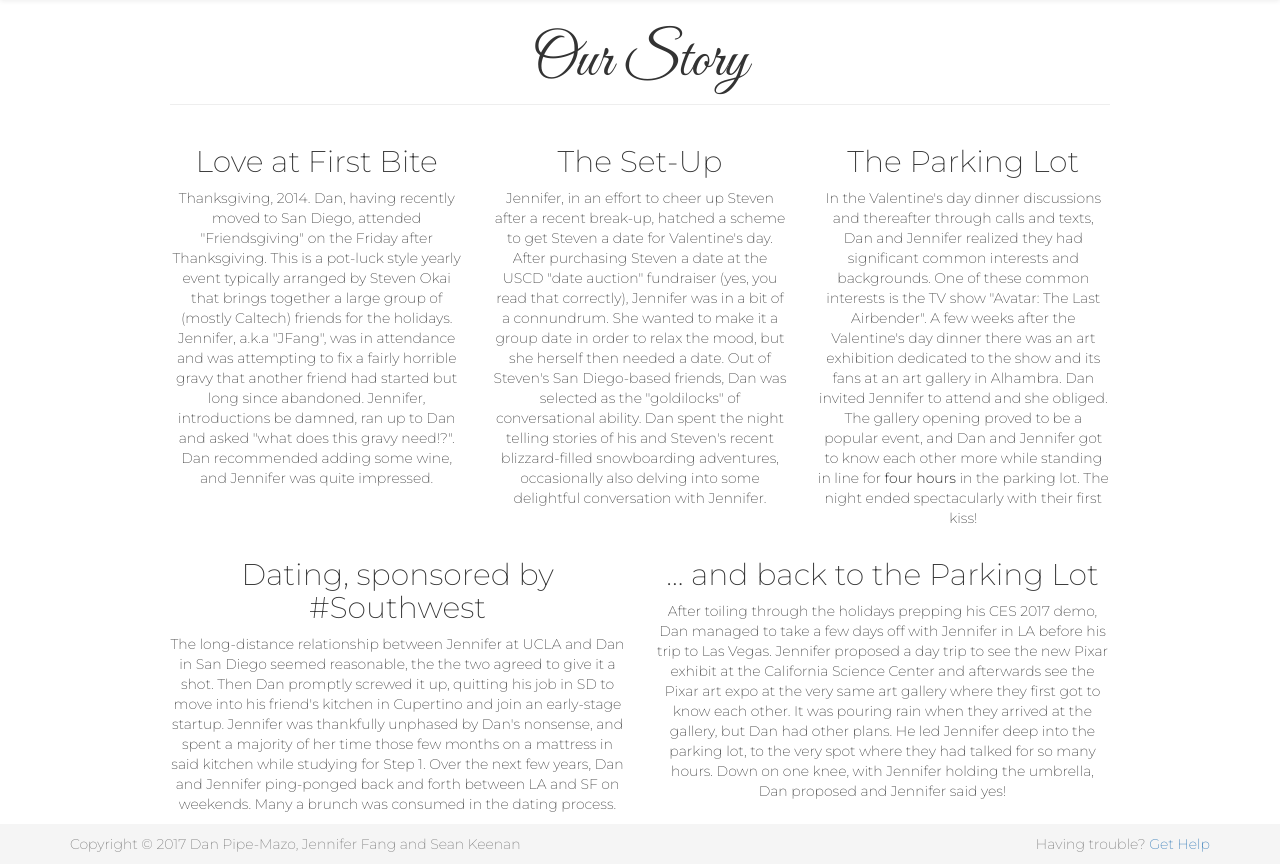
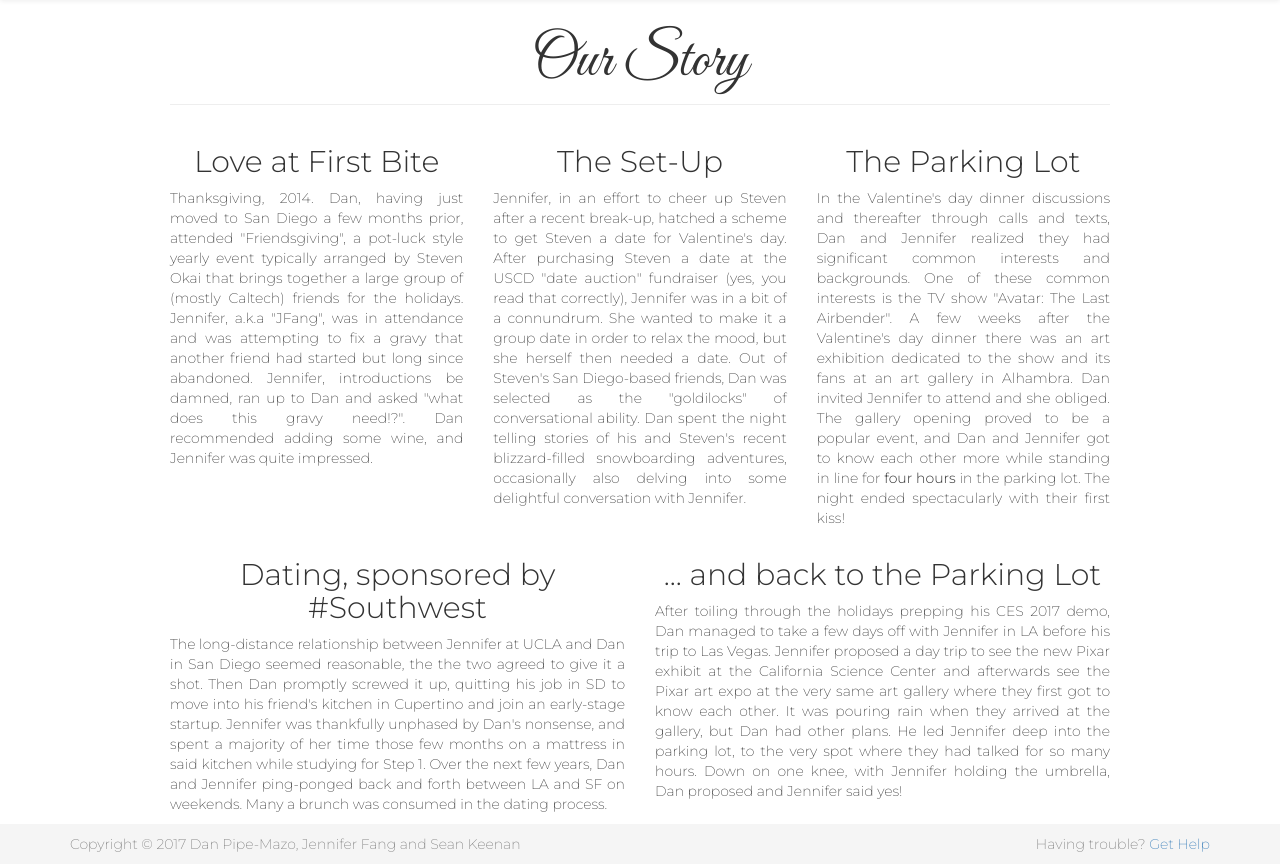
Before and after one commit to dpipemazo/wedsite, a Django app: page /story in a window 1280 px wide. Shown: the part 51-915 px from the top of the page. Run offline with Django 3.2, Linux system fonts and the light colour scheme; some libraries are stand-ins or nearby versions; some web fonts are replaced.

Commit message:
story: justify text, minor updates

```diff
--- a/wedding/templates/wedding/pages/story.html
+++ b/wedding/templates/wedding/pages/story.html
@@ -6,24 +6,24 @@ Story
 {% endblock %}
 
 {% block content %}
-<div id="story" class="container-fluid text-center page-container">
-  <h1 class="page-header">Our Story</h1>
+<div id="story" class="container-fluid page-container base-font">
+  <h1 class="page-header text-center">Our Story</h1>
   <div class="row">
-    <div class="col-sm-4 base-font text-center">
-      <h2 class="base-font"> Love at First Bite </h2>
-      <p> Thanksgiving, 2014. Dan, having recently moved to San Diego,
-      attended "Friendsgiving" on the Friday after Thanksgiving. This is a
+    <div class="col-sm-4 text-justify">
+      <h2 class="text-center"> Love at First Bite </h2>
+      <p> Thanksgiving, 2014. Dan, having just moved to San Diego a few months
+      prior, attended "Friendsgiving", a
       pot-luck style yearly event typically arranged by Steven Okai that
       brings together a large group of (mostly Caltech) friends for the
       holidays. Jennifer, a.k.a "JFang", was in attendance and was attempting
-      to fix a fairly horrible gravy that another friend had started but long
+      to fix a gravy that another friend had started but long
       since abandoned. Jennifer, introductions be damned, ran up to Dan and
       asked "what does this gravy need!?". Dan recommended adding some wine,
       and Jennifer was quite impressed.
       </p>
     </div>
-    <div class="col-sm-4 base-font text-center">
-      <h2 class="base-font"> The Set-Up </h2>
+    <div class="col-sm-4 text-justify">
+      <h2 class="text-center"> The Set-Up </h2>
       <p> Jennifer, in an effort to cheer up Steven after a recent break-up,
       hatched a scheme to get Steven a date for Valentine's day. After
       purchasing Steven a date at the USCD "date auction" fundraiser (yes,
@@ -36,8 +36,8 @@ Story
       conversation with Jennifer.
       </p>
     </div>
-    <div class="col-sm-4 base-font text-center">
-      <h2 class="base-font"> The Parking Lot </h2>
+    <div class="col-sm-4 text-justify">
+      <h2 class="text-center"> The Parking Lot </h2>
       <p> In the Valentine's day dinner discussions and thereafter through
       calls and texts, Dan and Jennifer realized they had significant common
       interests and backgrounds. One of these common interests is the TV show
@@ -52,8 +52,8 @@ Story
     </div>
   </div>
   <div class="row">
-    <div class="col-sm-6 base-font text-center">
-      <h2 class="base-font"> Dating, sponsored by #Southwest </h2>
+    <div class="col-sm-6 text-justify">
+      <h2 class="text-center"> Dating, sponsored by #Southwest </h2>
       The long-distance relationship between Jennifer at UCLA and Dan in San
       Diego seemed reasonable, the the two agreed to give it a shot. Then Dan
       promptly screwed it up, quitting his job in SD to move into his friend's
@@ -66,8 +66,8 @@ Story
       <p>
       </p>
     </div>
-    <div class="col-sm-6 base-font text-center">
-      <h2 class="base-font"> ... and back to the Parking Lot </h2>
+    <div class="col-sm-6 text-justify">
+      <h2 class="text-center"> ... and back to the Parking Lot </h2>
       <p> After toiling through the holidays prepping his CES 2017 demo, Dan
       managed to take a few days off with Jennifer in LA before his trip to
       Las Vegas. Jennifer proposed a day trip to see the new Pixar exhibit at
```
